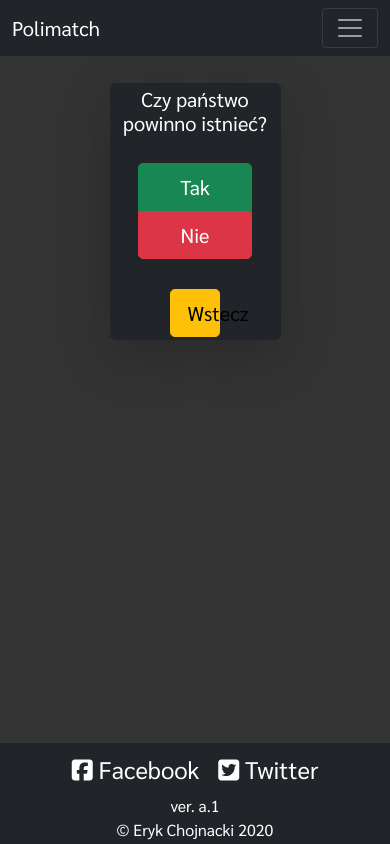
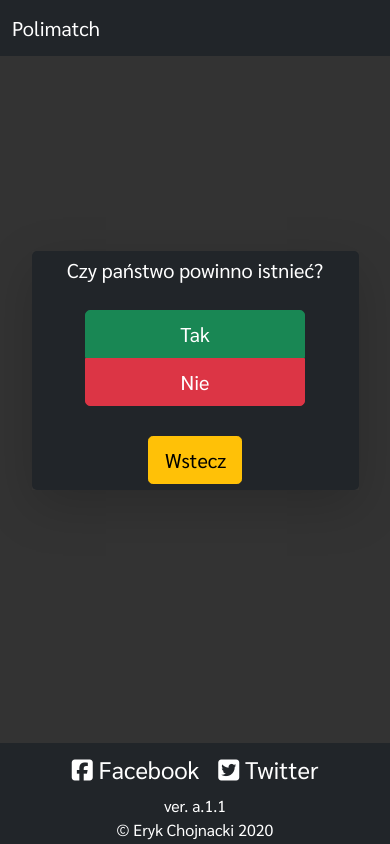
Before and after one commit to erykchojnacki/Polimatch, a website: page index.html in a window 390 px wide. Drawn offline with nearby package versions, Linux system fonts and the light colour scheme.

Commit message:
Version Alfa.1.1 - Add breakpoint at phones to rise responsivness

```diff
--- a/index.css
+++ b/index.css
@@ -24,3 +24,9 @@
   margin-top: 30px;
   width: 30%;
 }
+@media only screen and (max-width: 600px){
+  .question-bg{
+    max-width: 90%;
+    margin-top: 50%;
+  }
+}
--- a/index.html
+++ b/index.html
@@ -17,9 +17,9 @@
     <nav class="navbar navbar-expand-lg navbar-dark bg-dark">
       <div class="container-fluid">
         <a class="navbar-brand" href="index.html">Polimatch</a>
-        <button class="navbar-toggler" type="button" data-bs-toggle="collapse" data-bs-target="#navbarNav" aria-controls="navbarNav" aria-expanded="false" aria-label="Toggle navigation">
+        <!--<button class="navbar-toggler" type="button" data-bs-toggle="collapse" data-bs-target="#navbarNav" aria-controls="navbarNav" aria-expanded="false" aria-label="Toggle navigation">
           <span class="navbar-toggler-icon"></span>
-        </button>
+        </button>!-->
         <div class="collapse navbar-collapse" id="navbarNav">
           <div class="navbar-nav">
             <!--<a class="nav-link" href="howitworks.html">Jak to działa?</a>!-->
@@ -47,7 +47,7 @@
     <div class="container-fluid contact-box">
       <a class="socialmedia" href="https://www.facebook.com/erykchojnackiml" target="_blank"><i class="fab fa-facebook-square"></i> Facebook</a>
       <a class="socialmedia" href="https://twitter.com/eryk_chojnacki" target="_blank"><i class="fab fa-twitter-square"></i> Twitter</a>
-      <footer>ver. a.1<br>&copy; Eryk Chojnacki 2020</footer>
+      <footer>ver. a.1.1<br>&copy; Eryk Chojnacki 2020</footer>
     </div>
     <script src="index.js" type="text/javascript"></script>
   </body>
```
